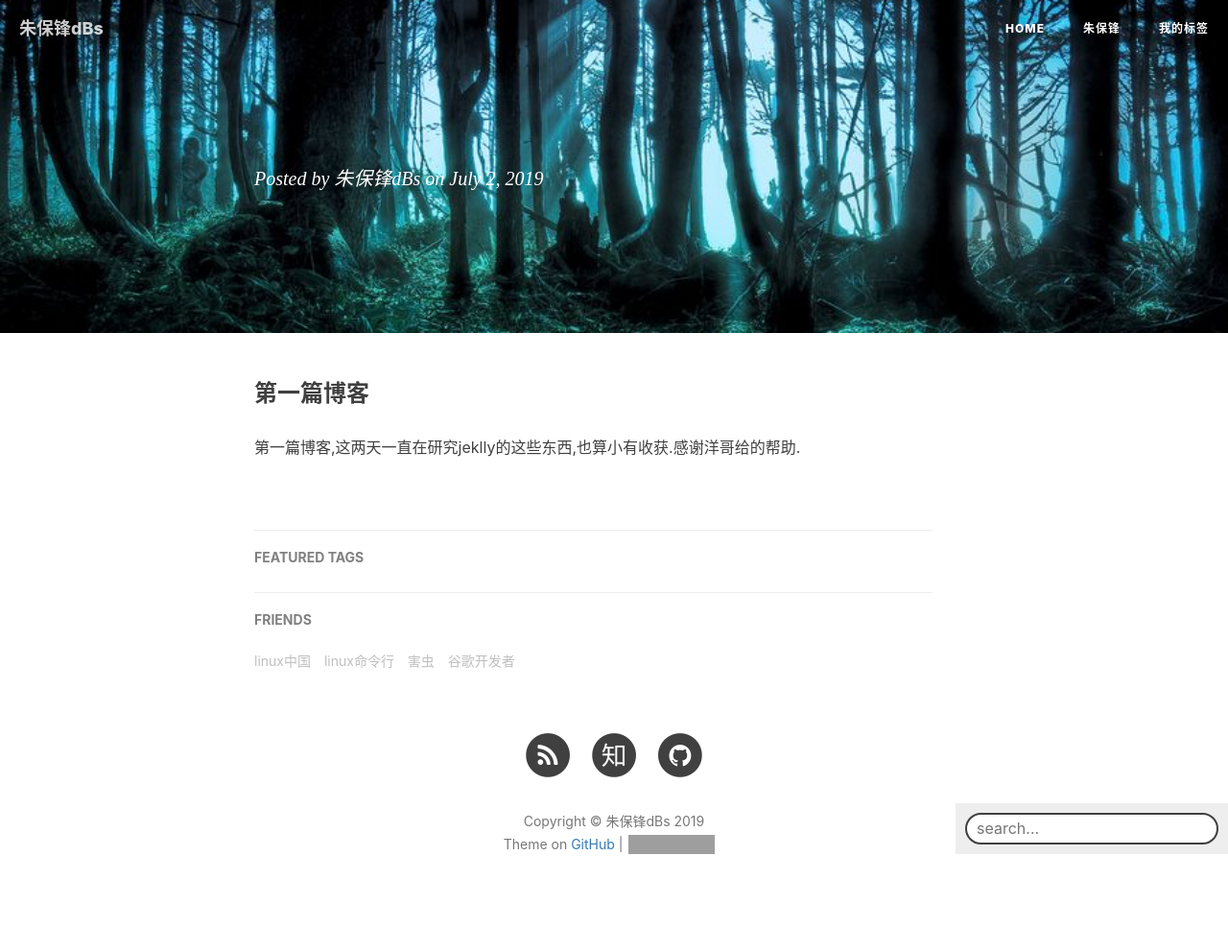
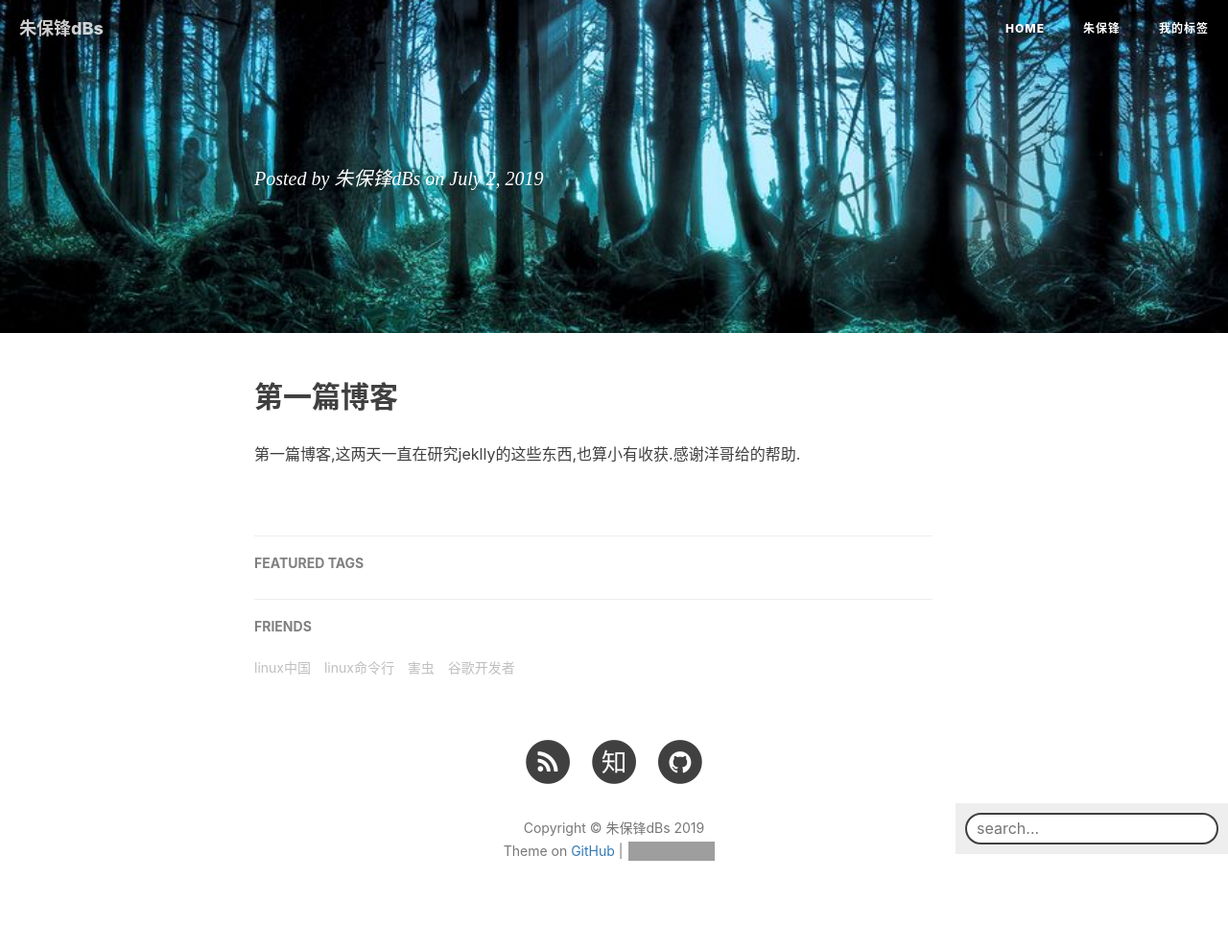
Before and after one commit to CoderZbf/CoderZbf.github.io, a Jekyll site: the page built from _posts/2019-07-02-开篇.md, in a window 1280 px wide. Shown: the whole page at 96% size. Built offline with Jekyll 4.4.1, drawn with Linux system fonts in a browser that asks for light colours; nearby versions of some CDN libraries; our own code applies the rules of GitHub Pages for plain Markdown files; comment, search, counter and statistics services are not loaded; grey boxes are pictures that could not be loaded.

Commit message:
配置标签数

```diff
--- a/_config.yml
+++ b/_config.yml
@@ -90,7 +90,7 @@
 
 # Featured Tags
 featured-tags: true                     # 是否使用首页标签
-featured-condition-size: 3              # 相同标签数量大于这个数，才会出现在首页
+featured-condition-size: 1              # 相同标签数量大于这个数，才会出现在首页
 
 
 
--- a/_posts/2019-07-02-开篇.md
+++ b/_posts/2019-07-02-开篇.md
@@ -6,5 +6,5 @@
 tags:
     - Blog
 ---
-### **第一篇博客**
+## **第一篇博客**
 第一篇博客,这两天一直在研究jeklly的这些东西,也算小有收获.感谢洋哥给的帮助.
```
